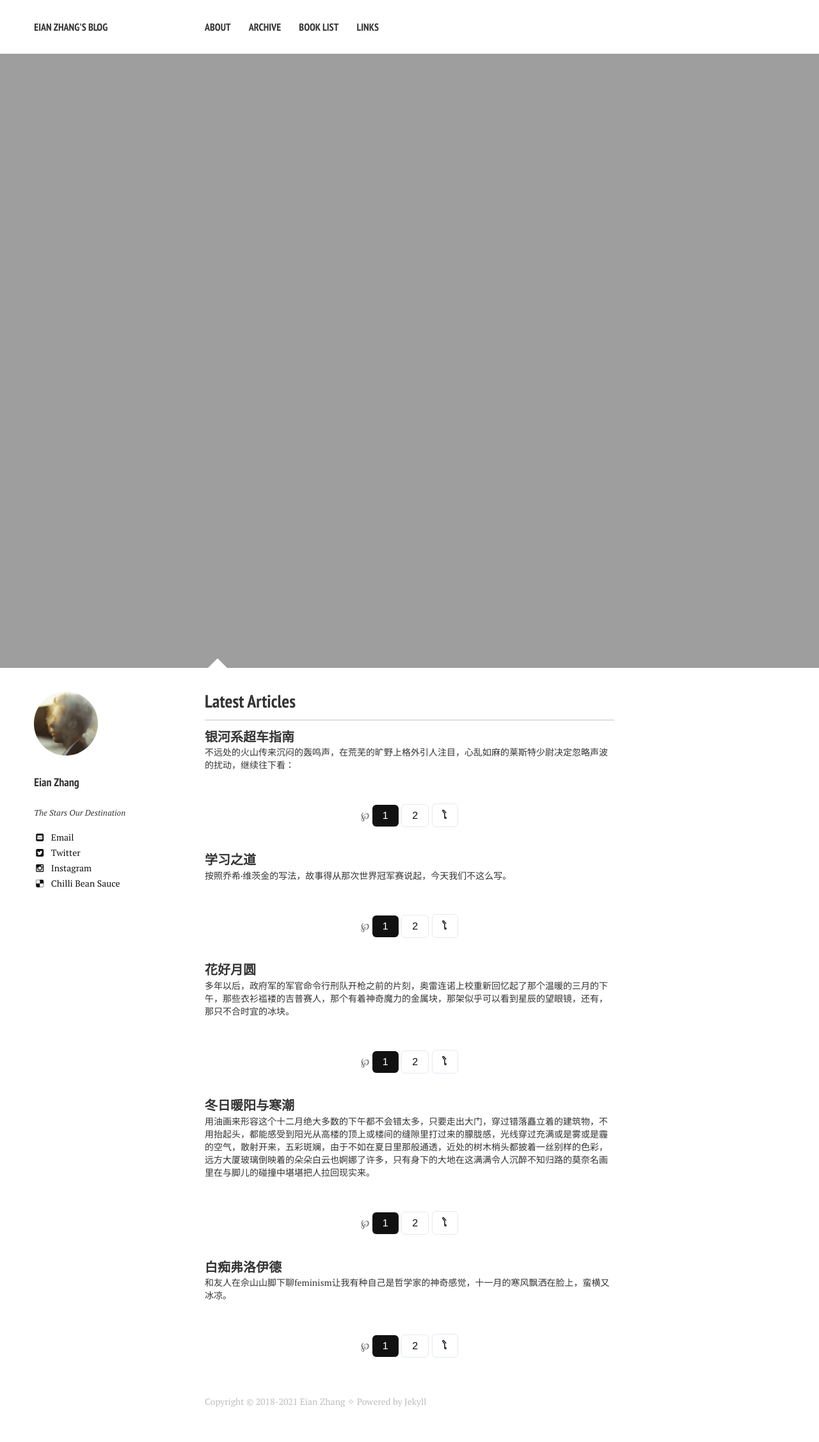
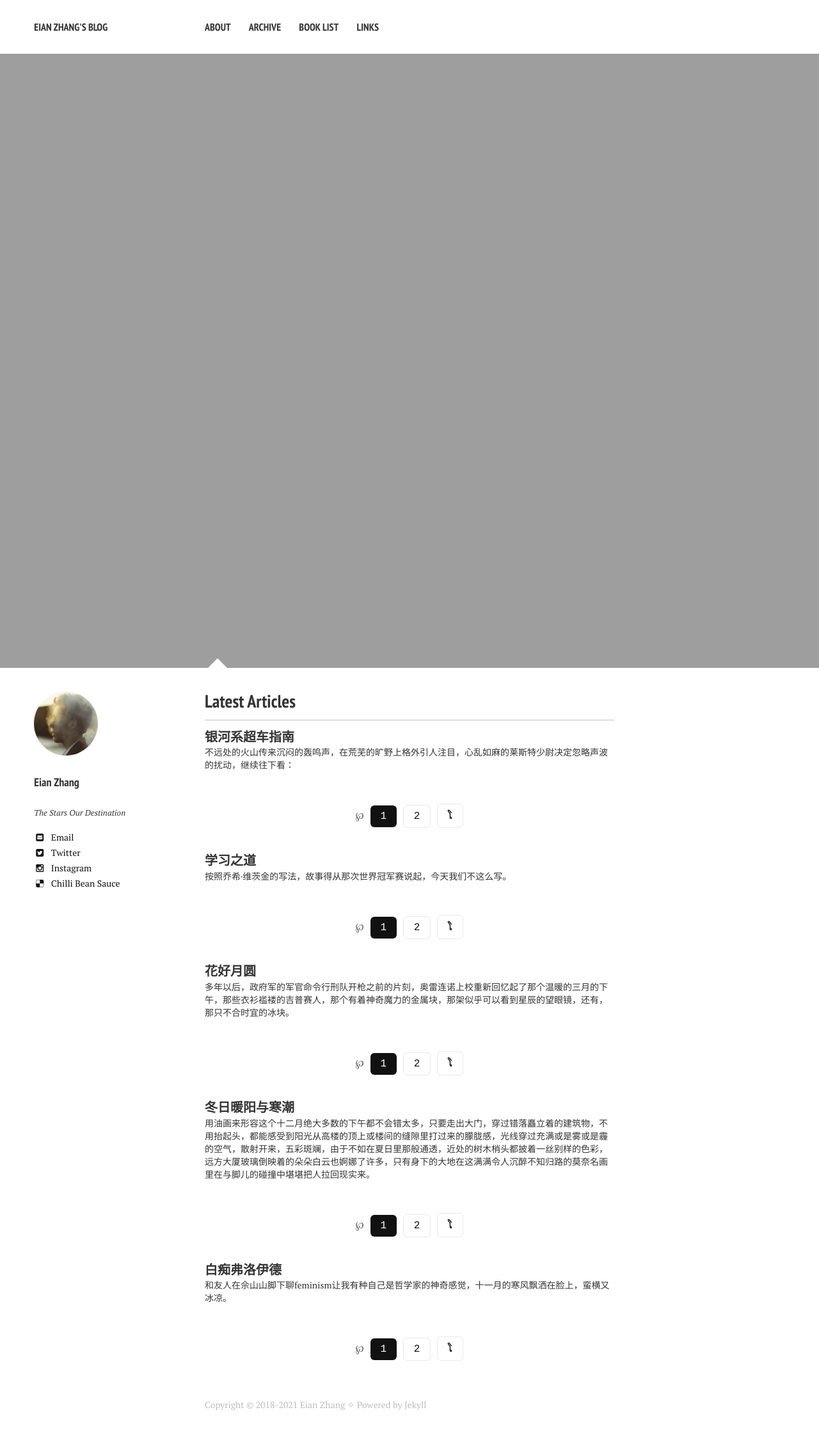
Before and after one commit to jarynzhang/eianzhang.github.io, a Jekyll site: the page built from index.md, in a window 1280 px wide. Shown: the whole page at 64% size. Built offline with Jekyll 4.4.1, drawn with Linux system fonts in a browser that asks for light colours; nearby versions of some CDN libraries.

Commit message:
4.49 font default

```diff
--- a/_sass/page.scss
+++ b/_sass/page.scss
@@ -723,7 +723,7 @@ $button-size: 1.5rem;
     padding: 20px 0;
     text-align: center;
     font-size: 16px;
-    font-family: "Avenir Next", "Avenir", "Helvetica Neue", sans-serif
+    font-family: "Courier New", "DejaVu Sans Mono", "Bitstream Vera Sans Mono", monospace
 }
 
 .paginator span {
```
